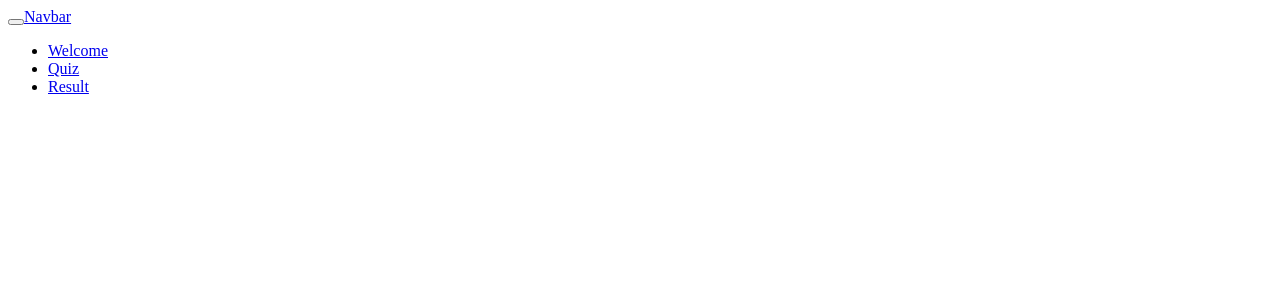
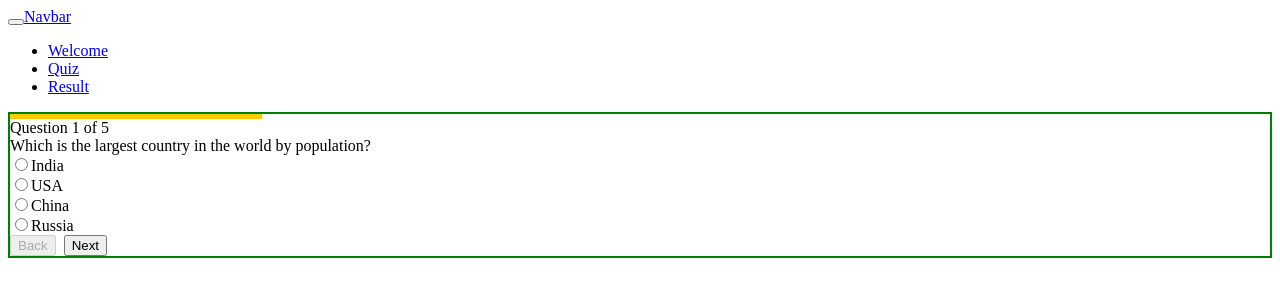
Before and after one commit to brainysaki/quiz-app-exercise, an Angular app: page /quiz in a window 1280 px wide. Shown: the top 300 px of the page. Built offline with nearby package versions, Linux system fonts and the light colour scheme.

Commit message:
1 file modified

```diff
--- a/src/app/quiz/quiz.component.html
+++ b/src/app/quiz/quiz.component.html
@@ -0,0 +1,140 @@
+<div class="container">
+	<div class="row pt-4">
+
+		<div class="col-md-12">
+
+			<div class="quiz-wrapper">
+				<div class="quiz-progress">
+					<div class="bar" [ngStyle]="{'width':barWidth+'%' }" >
+					</div>
+				</div>
+				<div class="quiz-header text-center">
+					Question {{step}} of 5
+				</div>
+				<div class="quiz-body px-3 py-3">
+					<div class="item" *ngIf="step==1" >
+						<div class="ques mb-2">
+							Which is the largest country in the world by population?
+						</div>
+						<div class="ans">
+							<div class="custom-control custom-radio">
+								<input type="radio" id="cr1-1" name="customRadio" class="custom-control-input">
+								<label class="custom-control-label" for="cr1-1">India</label>
+							</div>
+							<div class="custom-control custom-radio">
+								<input type="radio" id="cr1-2" name="customRadio" class="custom-control-input">
+								<label class="custom-control-label" for="cr1-2">USA</label>
+							</div>
+							<div class="custom-control custom-radio">
+								<input type="radio" id="cr1-3" name="customRadio" class="custom-control-input">
+								<label class="custom-control-label" for="cr1-3">China</label>
+							</div>
+							<div class="custom-control custom-radio">
+								<input type="radio" id="cr1-4" name="customRadio" class="custom-control-input">
+								<label class="custom-control-label" for="cr1-4">Russia</label>
+							</div>
+						</div>
+					</div>
+          <div class="item" *ngIf="step==2">
+						<div class="ques mb-2">
+							When did the second world war end?
+						</div>
+						<div class="ans">
+							<div class="custom-control custom-radio">
+								<input type="radio" id="cr2-1" name="customRadio" class="custom-control-input">
+								<label class="custom-control-label" for="cr2-1">1945</label>
+							</div>
+							<div class="custom-control custom-radio">
+								<input type="radio" id="cr2-2" name="customRadio" class="custom-control-input">
+								<label class="custom-control-label" for="cr2-2">1939</label>
+							</div>
+							<div class="custom-control custom-radio">
+								<input type="radio" id="cr2-3" name="customRadio" class="custom-control-input">
+								<label class="custom-control-label" for="cr2-3">1944</label>
+							</div>
+							<div class="custom-control custom-radio">
+								<input type="radio" id="cr2-4" name="customRadio" class="custom-control-input">
+								<label class="custom-control-label" for="cr2-4">1942</label>
+							</div>
+						</div>
+					</div>
+          <div class="item" *ngIf="step==3">
+						<div class="ques mb-2">
+							Which was the first country to issue paper currency?
+						</div>
+						<div class="ans">
+							<div class="custom-control custom-radio">
+								<input type="radio" id="cr3-1" name="customRadio" class="custom-control-input">
+								<label class="custom-control-label" for="cr3-1">USA</label>
+							</div>
+							<div class="custom-control custom-radio">
+								<input type="radio" id="cr3-2" name="customRadio" class="custom-control-input">
+								<label class="custom-control-label" for="cr3-2">France</label>
+							</div>
+							<div class="custom-control custom-radio">
+								<input type="radio" id="cr3-3" name="customRadio" class="custom-control-input">
+								<label class="custom-control-label" for="cr3-3">Italy</label>
+							</div>
+							<div class="custom-control custom-radio">
+								<input type="radio" id="cr3-4" name="customRadio" class="custom-control-input">
+								<label class="custom-control-label" for="cr3-4">China</label>
+							</div>
+						</div>
+					</div>
+          <div class="item" *ngIf="step==4">
+						<div class="ques mb-2">
+							Which city hosted the 1996 Summer Olympics?
+						</div>
+						<div class="ans">
+							<div class="custom-control custom-radio">
+								<input type="radio" id="cr4-1" name="customRadio" class="custom-control-input">
+								<label class="custom-control-label" for="cr4-1">Atlanta</label>
+							</div>
+							<div class="custom-control custom-radio">
+								<input type="radio" id="cr4-2" name="customRadio" class="custom-control-input">
+								<label class="custom-control-label" for="cr4-2">Sydney</label>
+							</div>
+							<div class="custom-control custom-radio">
+								<input type="radio" id="cr4-3" name="customRadio" class="custom-control-input">
+								<label class="custom-control-label" for="cr4-3">Athens</label>
+							</div>
+							<div class="custom-control custom-radio">
+								<input type="radio" id="cr4-4" name="customRadio" class="custom-control-input">
+								<label class="custom-control-label" for="cr4-4">Beijing</label>
+							</div>
+						</div>
+					</div>
+          <div class="item" *ngIf="step==5">
+						<div class="ques mb-2">
+							Who invented telephone?
+						</div>
+						<div class="ans">
+							<div class="custom-control custom-radio">
+								<input type="radio" id="cr5-1" name="customRadio" class="custom-control-input">
+								<label class="custom-control-label" for="cr5-1">Albert Einstein</label>
+							</div>
+							<div class="custom-control custom-radio">
+								<input type="radio" id="cr5-2" name="customRadio" class="custom-control-input">
+								<label class="custom-control-label" for="cr5-2">Alexander Graham Bell</label>
+							</div>
+							<div class="custom-control custom-radio">
+								<input type="radio" id="cr5-3" name="customRadio" class="custom-control-input">
+								<label class="custom-control-label" for="cr5-3">Isaac Newton</label>
+							</div>
+							<div class="custom-control custom-radio">
+								<input type="radio" id="cr-4" name="customRadio" class="custom-control-input">
+								<label class="custom-control-label" for="cr5-4">Marie Curie</label>
+							</div>
+						</div>
+					</div>
+
+				</div>
+        <div class="quiz-footer text-center pb-3" >
+          <button class="btn btn-warning" (click)="onBack()" [disabled]="step==1" > Back</button>&nbsp;
+          <button class="btn btn-success" (click)="onNext()" [disabled]="step==5" >Next</button>
+        </div>
+			</div>
+		</div>
+	</div>
+
+</div>
```
